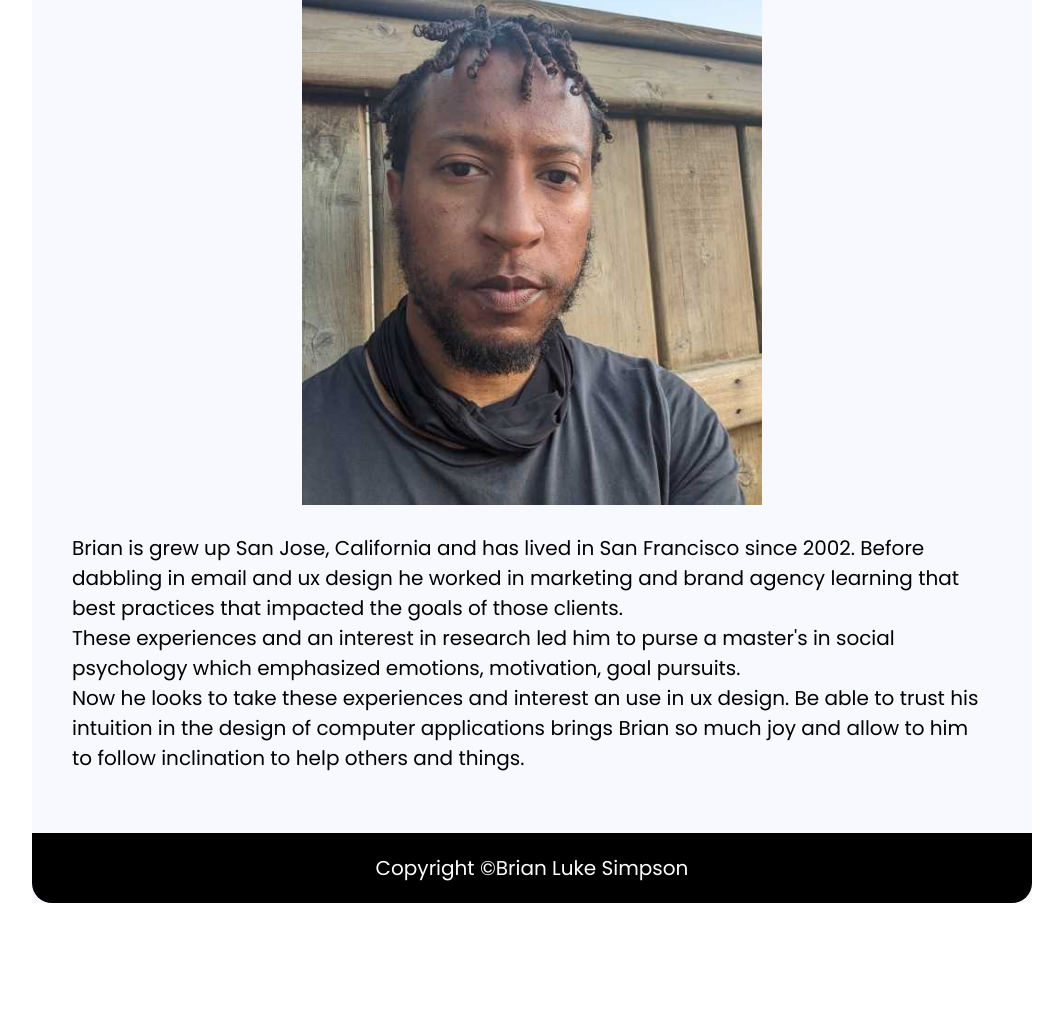
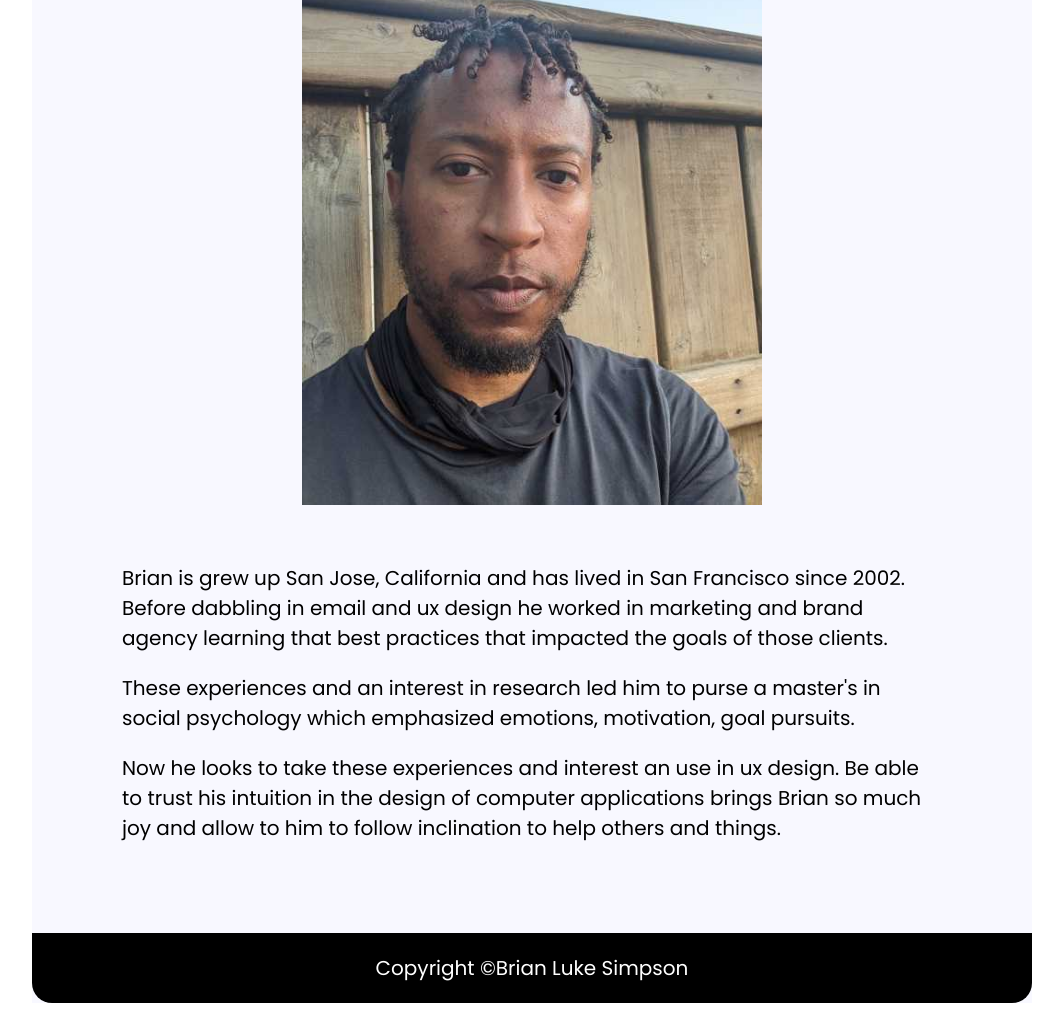
Before and after one commit to brisimy/summer2021-webdesign-brian, a plain HTML site: page projects/portfolio-website/about.html in a window 1280 px wide. Shown: the part 412-1423 px from the top of the page, without its empty margins (108-1171 px from the left). Before the commit the page ends 1323 px from the top, so only its background shows below. Drawn offline with Linux system fonts and the light colour scheme.

Commit message:
update about text

```diff
--- a/projects/portfolio-website/about.html
+++ b/projects/portfolio-website/about.html
@@ -34,15 +34,9 @@
             <img src="profile500.jpg" alt="A image for host looking at the camera with wooden fence behind him" style="width:50%">
         </div>
         <div class="maincontent">
-           <p>Brian is grew up San Jose, California and has lived in San Francisco since 2002. Before dabbling in email and ux design he worked in marketing and brand agency learning that best practices that impacted the goals of those clients.
-
-<br/>
-
-            These experiences and an interest in research led him to purse a master's in social psychology which emphasized emotions, motivation, goal pursuits.
-
-<br/>
-
-            Now he looks to take these experiences and interest an use in ux design. Be able to trust his intuition in the design of computer applications brings Brian so much joy and allow to him to follow inclination to help others and things. </p>
+           <p>Brian is grew up San Jose, California and has lived in San Francisco since 2002. Before dabbling in email and ux design he worked in marketing and brand agency learning that best practices that impacted the goals of those clients. </p>
+            <p>These experiences and an interest in research led him to purse a master's in social psychology which emphasized emotions, motivation, goal pursuits.</p>
+            <p>Now he looks to take these experiences and interest an use in ux design. Be able to trust his intuition in the design of computer applications brings Brian so much joy and allow to him to follow inclination to help others and things. </p>
         </div>
 
     </main>
--- a/projects/portfolio-website/styles/styles.css
+++ b/projects/portfolio-website/styles/styles.css
@@ -70,6 +70,8 @@ main{
 
 .maincontent{
     text-align:left;
+    margin: 50px;
+
 }
 
 /*.images{
```
